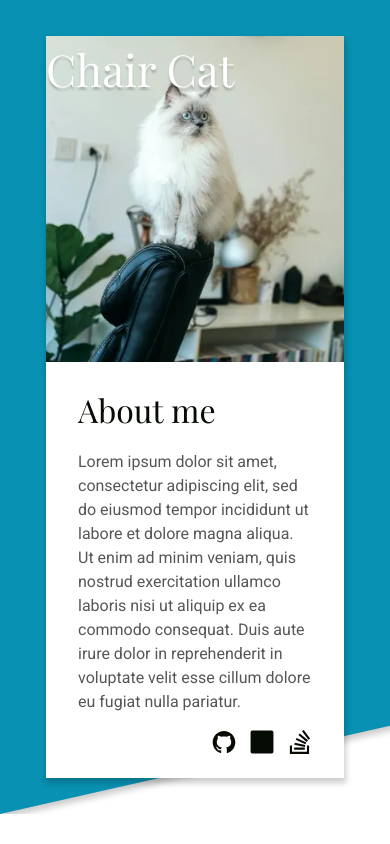
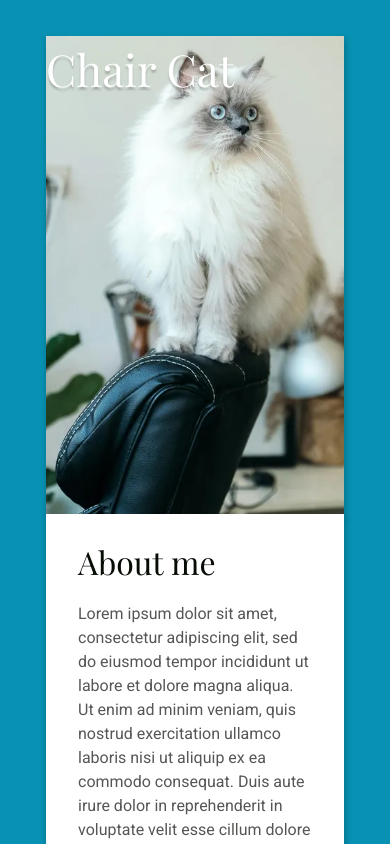
Before and after one commit to simeonrediger/odin-homepage, a website built with webpack: page src/index.html in a window 390 px wide. Shown: the top 844 px of the page. Built offline with nearby package versions, Linux system fonts and the light colour scheme.

Commit message:
Add mobile view for "about me" image

```diff
--- a/src/styles/about-me.css
+++ b/src/styles/about-me.css
@@ -101,3 +101,10 @@
     text-align: center;
   }
 }
+
+@media (width < 525px) {
+  .about-me-image {
+    aspect-ratio: 432 / 693;
+    background-image: url('../assets/images/chair-cat-mobile.webp');
+  }
+}
```
Also changed, not shown: src/assets/images/chair-cat-mobile.webp (added).
